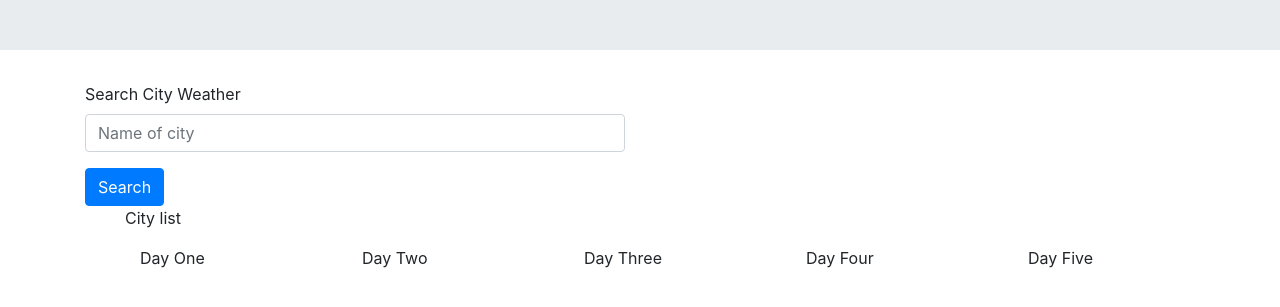
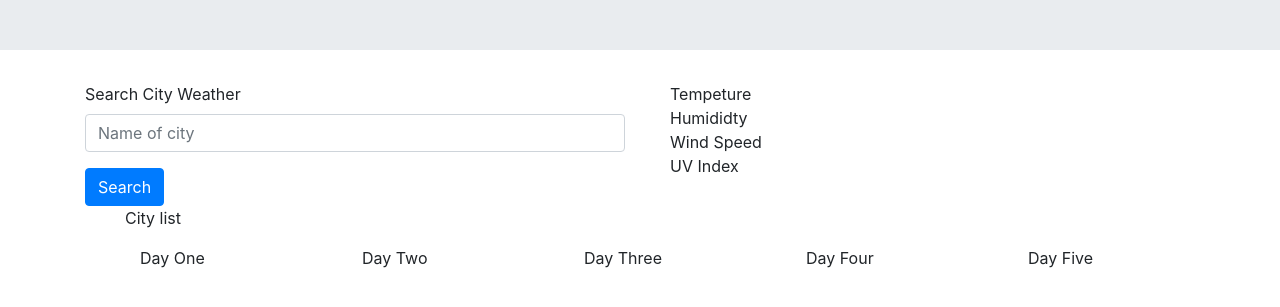
Before and after one commit to mnalbete/Whats-my-weather-, a plain HTML site: page index.html in a window 1280 px wide. Shown: the part 153-460 px from the top of the page. Drawn offline with nearby package versions, Linux system fonts and the light colour scheme.

Commit message:
updated page weather

```diff
--- a/assets/script.js
+++ b/assets/script.js
@@ -28,6 +28,8 @@ $(document).ready(function () {
       console.log(cityDate);
       var cityIcon = response.weather[0].icon;
       console.log(cityIcon);
+      var weatherIconURL = "http://openweathermap.org/img/w/"+ cityIcon +".png";
+      console.log(weatherIconURL);
       var cityTemp = (response.main.temp - 273.15) * 1.80 + 32;
       console.log(cityTemp);
       var cityHum = response.main.humidity;
@@ -36,14 +38,11 @@ $(document).ready(function () {
       console.log(cityWind);
       cityUVURL(cityLat, cityLon);
 
-      // for(var i = 0; i < cityIcon, i++){
-
-      // };
-
 
       $("#searchedcityName").text(cityName);
       $("#searchedcityDate").text(cityDate);
-      $("#searchedcityIcon").attr("src","http://openweathermap.org/img/w/" + cityIcon + ".png");
+      $("#searchedcityIcon").(weatherIconURL);
+
       // temp hum and wind
       $("#searchedcityTemp").text(cityTemp);
       $("#searchedcityHum").text(cityHum);
--- a/index.html
+++ b/index.html
@@ -41,12 +41,23 @@
                             <div class="col" id="searchedcityDate"></div>
                             <div class="col" id="searchedcityIcon"></div>
                         </div>
-                        <div id="searchedcityTemp"></div>
-                        <div id="searchedcityHum"></div>
-                        <div id="searchedcityWind"></div>
-                        <div id="searchedcityUV"></div>
+                        <div class="row">
+                            <div class="col">Tempeture</div>
+                            <div class= "col" id="searchedcityTemp"></div>
+                        </div>
+                        <div class="row">
+                            <div class="col">Humididty</div>
+                            <div class= "col" id="searchedcityHum"></div>
+                        </div>
+                        <div class="row">
+                            <div class="col">Wind Speed</div>
+                            <div class= "col"  id="searchedcityWind"></div>
+                        </div>
+                        <div class="row">
+                            <div class="col">UV Index</div>
+                            <div class= "col" id="searchedcityUV"></div>
+                        </div>
                     </div>
-
                 </div>
             </div>
             <!-- 5 day weather report -->
```
